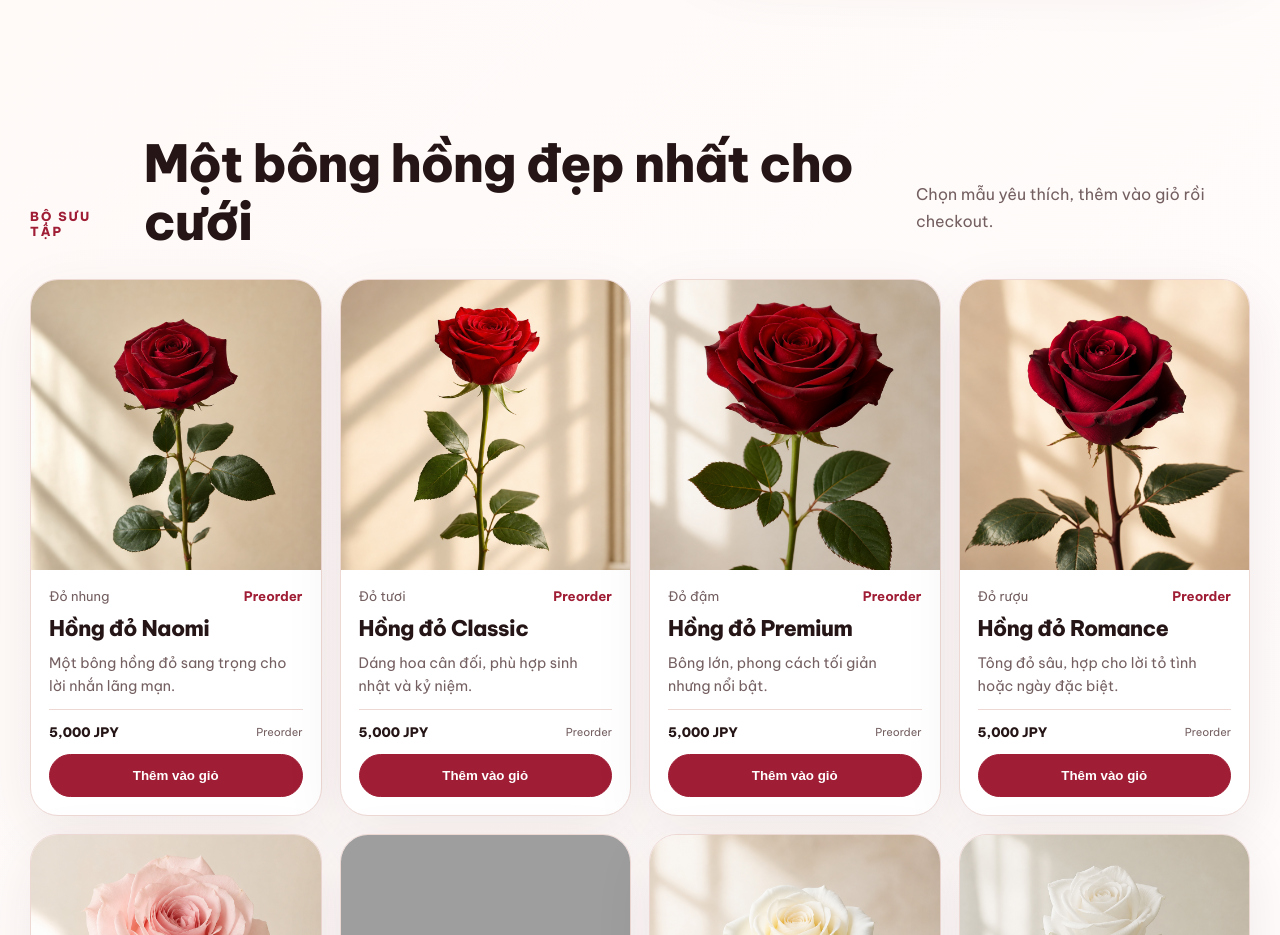
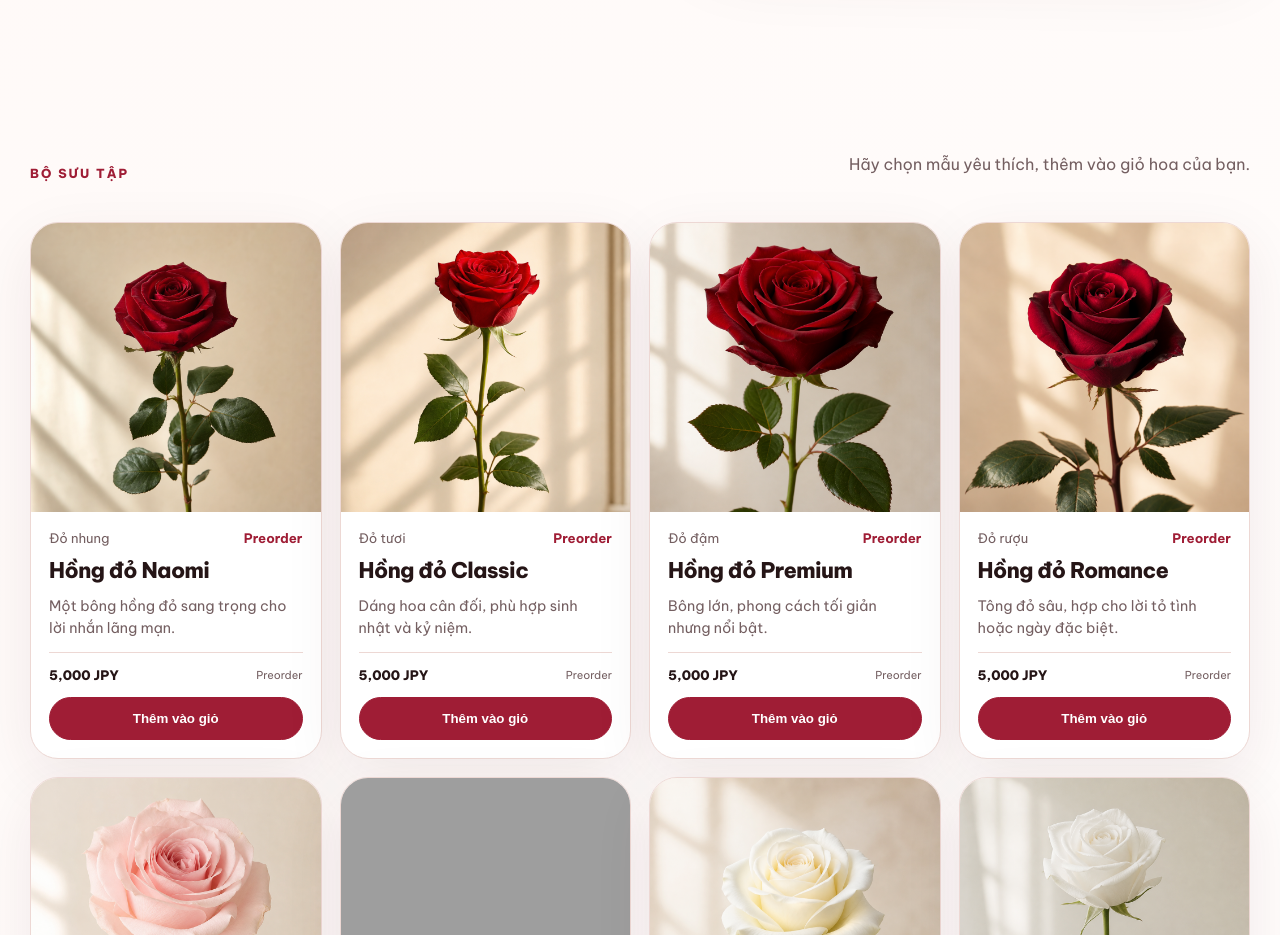
Before and after one commit to toanps/barashop, a website built with Vite: page index.html in a window 1280 px wide. Shown: the part 861-1796 px from the top of the page. Built offline with nearby package versions, Linux system fonts and the light colour scheme; grey boxes are pictures that could not be loaded.

Commit message:
Update collection intro copy

```diff
--- a/index.html
+++ b/index.html
@@ -40,8 +40,7 @@
       <section id="roses" class="section">
         <div class="section-heading">
           <p class="eyebrow">Bộ sưu tập</p>
-          <h2>Một bông hồng đẹp nhất cho cưới</h2>
-          <p class="muted">Chọn mẫu yêu thích, thêm vào giỏ rồi checkout.</p>
+          <p class="muted">Hãy chọn mẫu yêu thích, thêm vào giỏ hoa của bạn.</p>
         </div>
         <div id="roseGrid" class="grid collection-grid" aria-live="polite"></div>
       </section>
```
